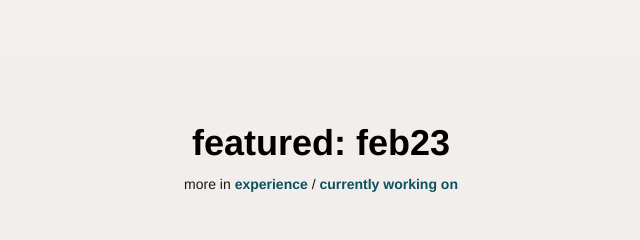
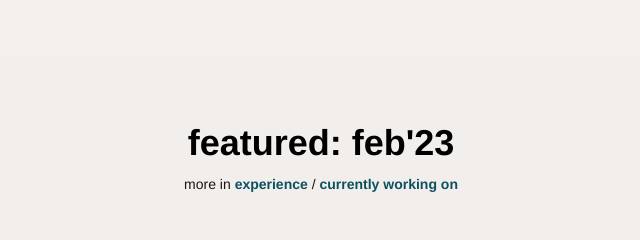
Before and after one commit to bendemonium/bendemonium.github.io, a plain HTML site: page index.html in a window 1280 px wide. Shown: the part 940-1180 px from the top of the page, 319-959 px from the left. Drawn offline with nearby package versions, Linux system fonts and the light colour scheme.

Commit message:
updated cv

```diff
--- a/index.html
+++ b/index.html
@@ -68,7 +68,7 @@
         <!-----featured-->
 
         <section class="featured">
-            <h1>featured: feb23</h1>
+            <h1>featured: feb'23</h1>
             <p>more in <a href="exp.html">experience</a> / <a href="exp.html">currently working on</a></p>
 
             <div class="row">
```
Also changed, not shown: 1 other file.
